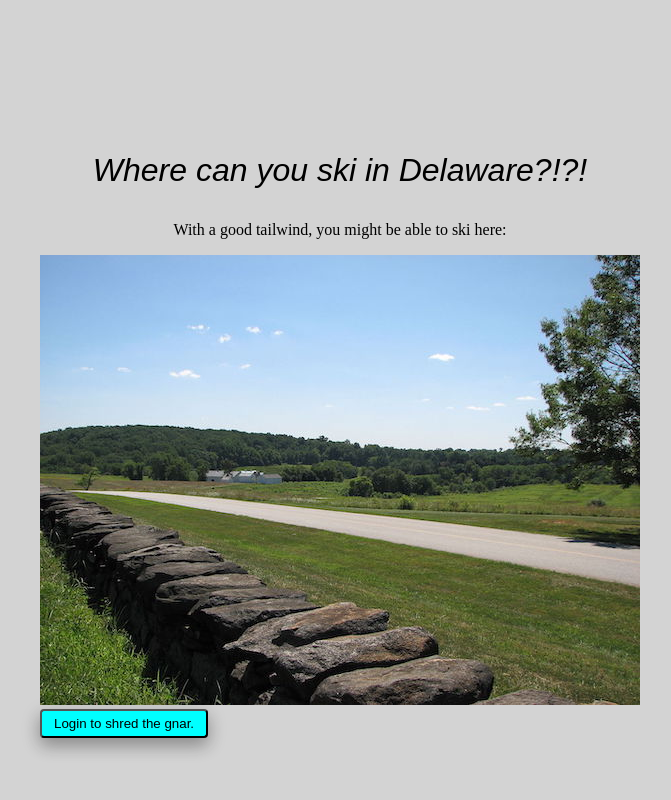
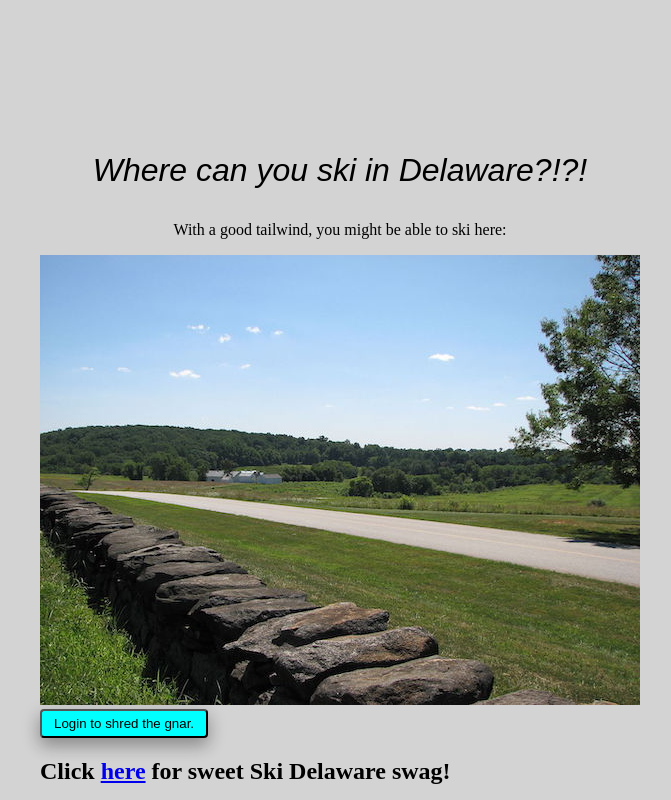
Before and after one commit to trescube/skidelaware, a plain HTML site: page index.html in a window 1280 px wide. Shown: the whole page, without its empty margins (300-971 px from the left). Drawn offline with Linux system fonts and the light colour scheme.

Commit message:
added swag link

```diff
--- a/index.html
+++ b/index.html
@@ -60,6 +60,11 @@
       </a>
       <br clear="all"/>
       <input type="button" value="Login to shred the gnar."/>
+      <p>
+        <h2>
+          Click <a href="https://www.redbubble.com/people/FolkenGoodMerch/shop?asc=u">here</a> for sweet Ski Delaware swag!
+        </h2>
+      </p>
     </div>
   </body>
 
```
